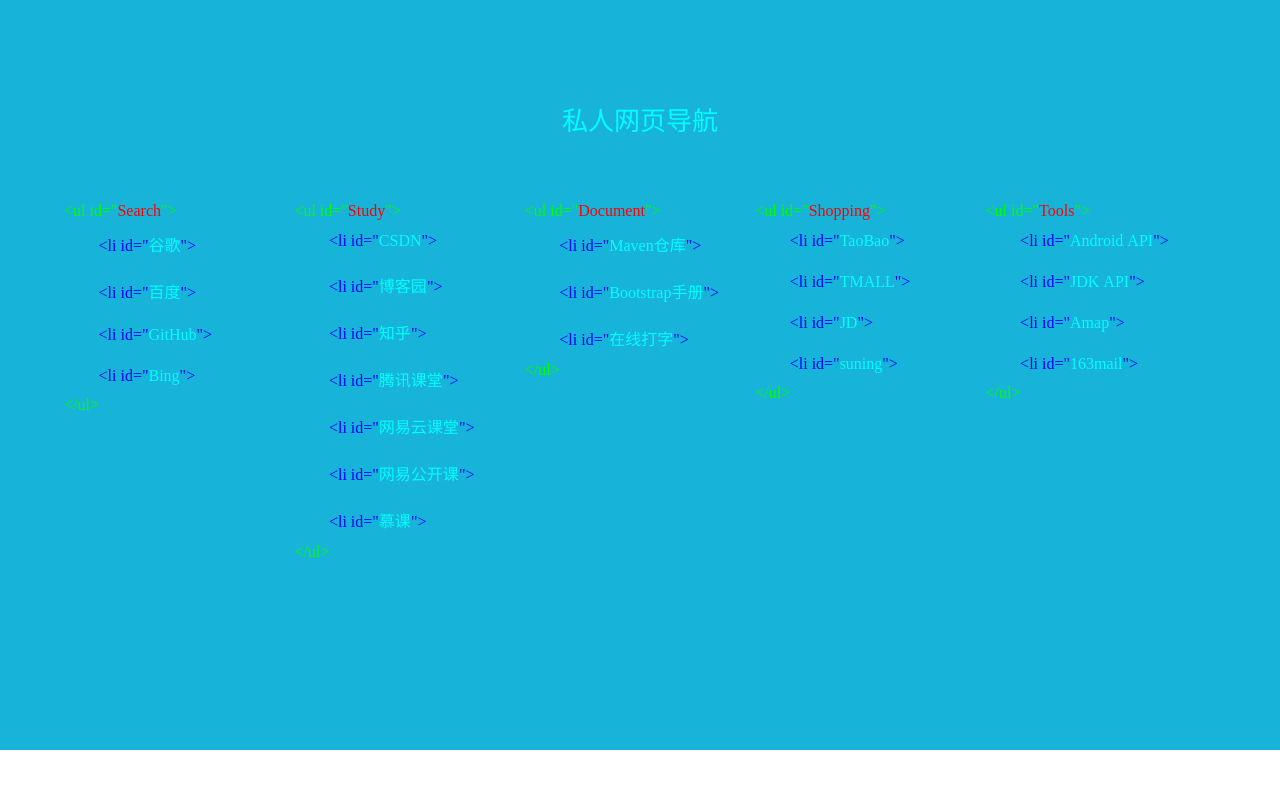
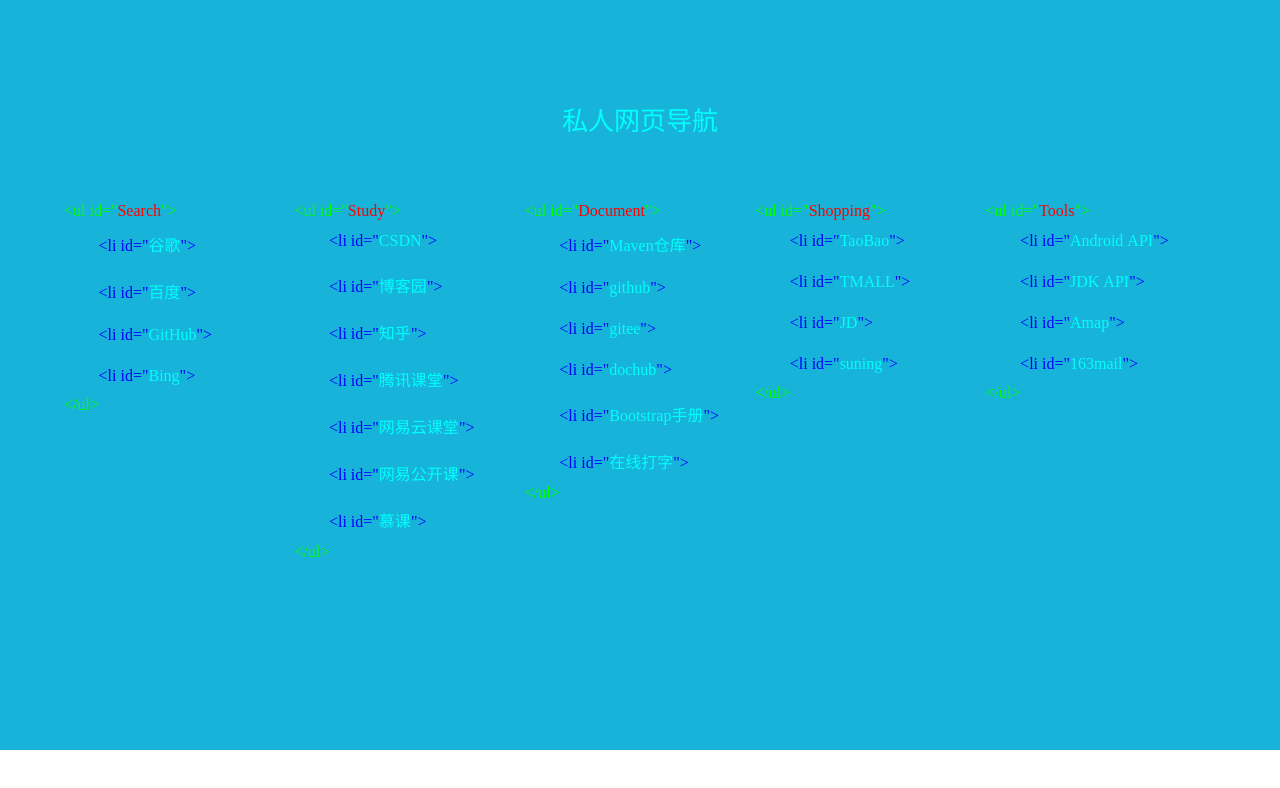
Before and after one commit to Titanga/Titanga-io.bak, a plain HTML site: page obcy/navigation.html in a window 1280 px wide. Drawn offline with Linux system fonts and the light colour scheme.

Commit message:
添加git

```diff
--- a/obcy/navigation.html
+++ b/obcy/navigation.html
@@ -41,6 +41,9 @@
                     <ul>
                         <span class="guide_item_tag">&lt;ul&nbsp;id=&quot;</span><span class="guide_item_name1">Document</span><span class="guide_item_tag">&quot;&gt;</span>
                         <li class="guide_item"><span class="item_tag">&lt;li&nbsp;id=&quot;</span><span class="guide_item_name"><a href="https://mvnrepository.com/">Maven仓库</a></span><span class="item_tag">&quot;&gt;</span></li>
+                        <li class="guide_item"><span class="item_tag">&lt;li&nbsp;id=&quot;</span><span class="guide_item_name"><a href="https://github.com/">github</a></span><span class="item_tag">&quot;&gt;</span></li>
+                        <li class="guide_item"><span class="item_tag">&lt;li&nbsp;id=&quot;</span><span class="guide_item_name"><a href="https://gitee.com/">gitee</a></span><span class="item_tag">&quot;&gt;</span></li>
+                        <li class="guide_item"><span class="item_tag">&lt;li&nbsp;id=&quot;</span><span class="guide_item_name"><a href="https://hub.docker.com/">dochub</a></span><span class="item_tag">&quot;&gt;</span></li>
                         <li class="guide_item"><span class="item_tag">&lt;li&nbsp;id=&quot;</span><span class="guide_item_name"><a href="https://v3.bootcss.com/getting-started/">Bootstrap手册</a></span><span class="item_tag">&quot;&gt;</span></li>
                         <li class="guide_item"><span class="item_tag">&lt;li&nbsp;id=&quot;</span><span class="guide_item_name"><a href="https://dazi.kukuw.com/">在线打字</a></span><span class="item_tag">&quot;&gt;</span></li>
                         <span class="guide_item_tag">&lt;/ul&gt;</span>
```
